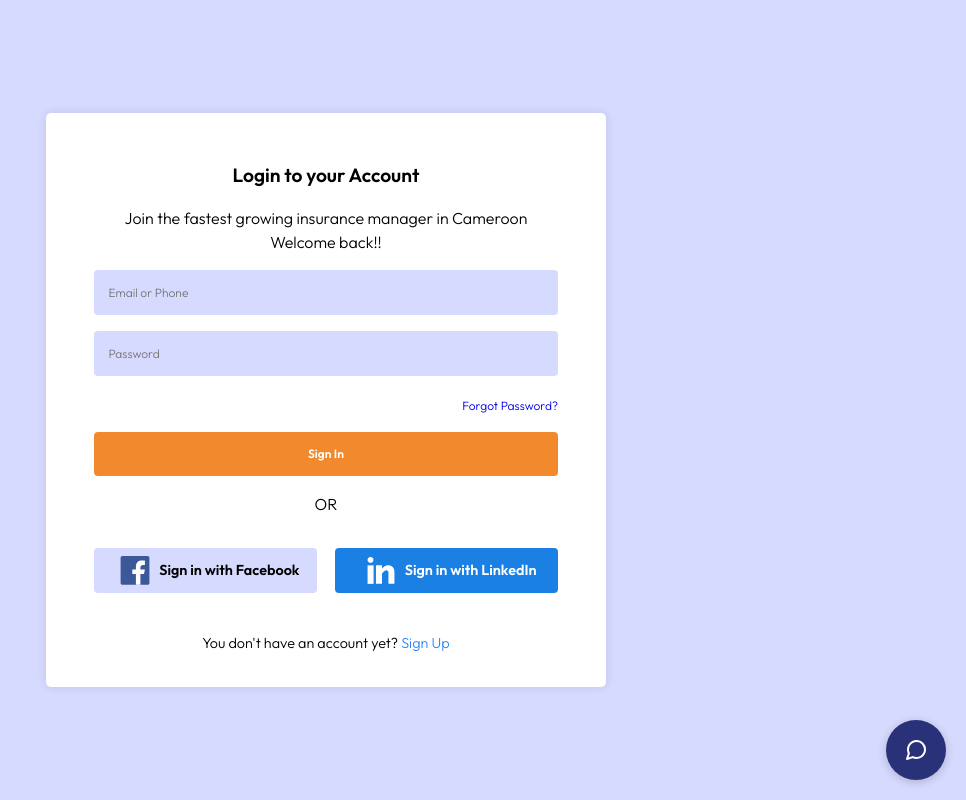
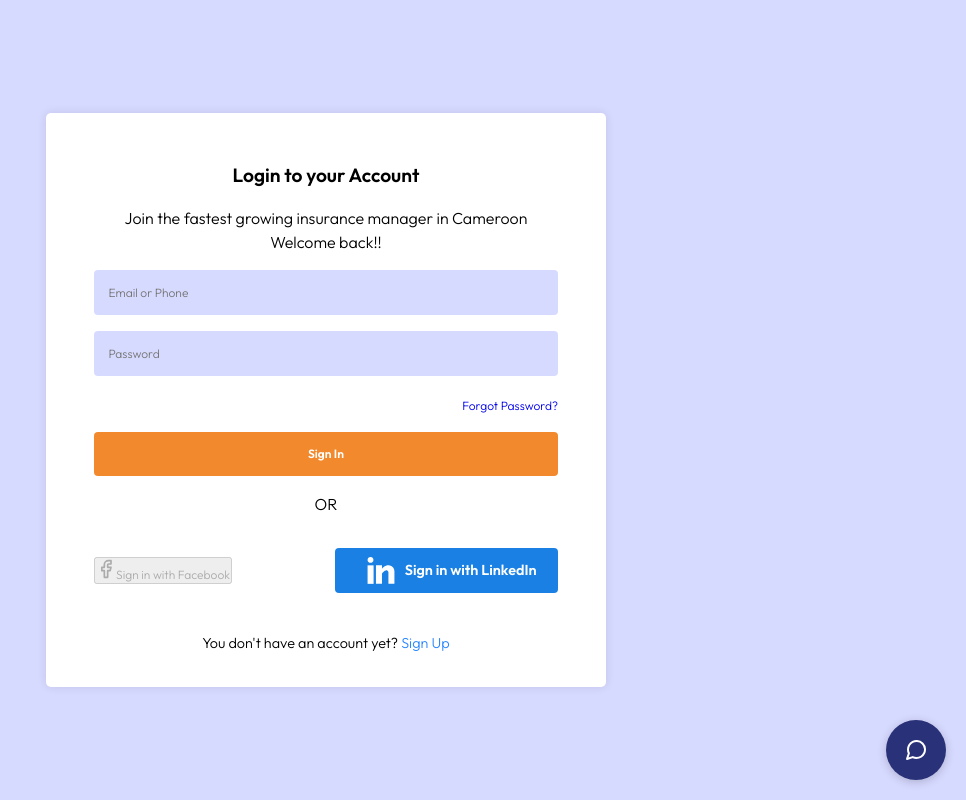
Before and after one commit to FRITZON/harpie_front, a React (Create React App) app: page /auth/login in a window 1280 px wide. Shown: the whole page, without its empty margins (314-1280 px from the left). Built offline with nearby package versions, Linux system fonts and the light colour scheme.

Commit message:
no change

```diff
--- a/src/pages/auth/login/buttons/FacebookSignIn.js
+++ b/src/pages/auth/login/buttons/FacebookSignIn.js
@@ -1,70 +1,122 @@
 import React, { useState, useEffect } from 'react';
-import { ReactComponent as Facebook } from '../../../../assets/svg/facebook.svg';
+import { Facebook } from 'lucide-react'; // Using lucide-react instead of direct SVG import
 
 const FacebookSignIn = () => {
-  const [isFBSDKLoaded, setIsFBSDKLoaded] = useState(false);
-  const [isHttps, setIsHttps] = useState(false);
+  const [fbStatus, setFbStatus] = useState({
+    isSDKLoaded: false,
+    isInitialized: false,
+    error: null
+  });
 
   useEffect(() => {
-    // Check if the current page is served over HTTPS
-    setIsHttps(window.location.protocol === 'https:');
-
-    const loadFacebookSDK = () => {
-      window.fbAsyncInit = function() {
-        window.FB.init({
-          appId      : 'YOUR_FACEBOOK_APP_ID',
-          cookie     : true,
-          xfbml      : true,
-          version    : 'v16.0'
-        });
-        window.FB.AppEvents.logPageView();
-        setIsFBSDKLoaded(true);
-      };
-
-      (function(d, s, id){
-        var js, fjs = d.getElementsByTagName(s)[0];
-        if (d.getElementById(id)) {return;}
-        js = d.createElement(s); js.id = id;
-        js.src = "https://connect.facebook.net/en_US/sdk.js";
-        fjs.parentNode.insertBefore(js, fjs);
-      }(document, 'script', 'facebook-jssdk'));
-    };
-
-    loadFacebookSDK();
-  }, []);
-
-  const handleFacebookLogin = () => {
-    if (!isHttps) {
-      console.error('Facebook Login requires HTTPS. Please serve your app over HTTPS.');
+    // Check if we're on HTTPS
+    if (window.location.protocol !== 'https:') {
+      setFbStatus(prev => ({ ...prev, error: 'Facebook Login requires HTTPS' }));
       return;
     }
 
-    if (!isFBSDKLoaded) {
-      console.log('Facebook SDK is not loaded yet. Please try again in a moment.');
+    // Initialize Facebook SDK
+    const initFacebookSDK = () => {
+      return new Promise((resolve) => {
+        // Only load SDK once
+        if (window.FB) {
+          resolve();
+          return;
+        }
+
+        // Load the SDK
+        window.fbAsyncInit = function() {
+          window.FB.init({
+            appId: 'YOUR_FACEBOOK_APP_ID',
+            cookie: true,
+            xfbml: true,
+            version: 'v18.0'
+          });
+          setFbStatus(prev => ({ ...prev, isInitialized: true }));
+          resolve();
+        };
+
+        // Load SDK script
+        const script = document.createElement('script');
+        script.src = "https://connect.facebook.net/en_US/sdk.js";
+        script.async = true;
+        script.defer = true;
+        script.id = 'facebook-jssdk';
+
+        script.onload = () => {
+          setFbStatus(prev => ({ ...prev, isSDKLoaded: true }));
+        };
+
+        document.body.appendChild(script);
+      });
+    };
+
+    initFacebookSDK().catch(error => {
+      setFbStatus(prev => ({ ...prev, error: 'Failed to load Facebook SDK' }));
+      console.error('Facebook SDK initialization error:', error);
+    });
+
+    // Cleanup
+    return () => {
+      const script = document.getElementById('facebook-jssdk');
+      if (script) {
+        script.remove();
+      }
+    };
+  }, []);
+
+  const handleFacebookLogin = async () => {
+    if (fbStatus.error) {
+      console.error(fbStatus.error);
       return;
     }
 
-    window.FB.login(function(response) {
-      if (response.authResponse) {
-        console.log('Welcome! Fetching your information....');
-        window.FB.api('/me', {fields: 'name, email'}, function(response) {
-          console.log('Good to see you, ' + response.name + '.');
-          console.log('Email: ' + response.email);
+    if (!fbStatus.isSDKLoaded || !fbStatus.isInitialized) {
+      console.log('Facebook SDK is still initializing. Please wait...');
+      return;
+    }
+
+    try {
+      const response = await new Promise((resolve, reject) => {
+        window.FB.login((response) => {
+          if (response.authResponse) {
+            resolve(response);
+          } else {
+            reject(new Error('User cancelled login or did not fully authorize.'));
+          }
+        }, { scope: 'public_profile,email' });
+      });
+
+      // Get user data
+      const userInfo = await new Promise((resolve, reject) => {
+        window.FB.api('/me', { fields: 'name,email' }, (response) => {
+          if (response.error) {
+            reject(new Error('Failed to fetch user data'));
+          } else {
+            resolve(response);
+          }
         });
-      } else {
-        console.log('User cancelled login or did not fully authorize.');
-      }
-    }, {scope: 'public_profile,email'});
+      });
+
+      console.log('Logged in successfully:', userInfo);
+      // Here you can handle the successful login, e.g.:
+      // await handleSocialLogin('facebook', userInfo);
+
+    } catch (error) {
+      console.error('Facebook login error:', error.message);
+      setFbStatus(prev => ({ ...prev, error: error.message }));
+    }
   };
 
   return (
-    <div
-      className='facebook_button social_auth_btn auth_form_input'
+    <button
+      className="flex items-center justify-center gap-2 w-full px-4 py-2 bg-blue-600 text-white rounded-lg hover:bg-blue-700 disabled:opacity-50 disabled:cursor-not-allowed"
       onClick={handleFacebookLogin}
+      disabled={!fbStatus.isSDKLoaded || !fbStatus.isInitialized || fbStatus.error}
     >
-      <span><Facebook /></span>
-      Sign in with Facebook
-    </div>
+      <Facebook size={20} />
+      <span>Sign in with Facebook</span>
+    </button>
   );
 };
 
--- a/src/pages/auth/login/buttons/GoogleSign.js
+++ b/src/pages/auth/login/buttons/GoogleSign.js
@@ -1,5 +1,6 @@
 import React, { useEffect } from 'react';
 import { postRequest } from '../../../../api';
+import { jwtDecode } from "jwt-decode";
 
 const GoogleSignIn = () => {
   useEffect(() => {
@@ -18,8 +19,8 @@ const GoogleSignIn = () => {
     authenticate_google(response)
     console.log(response)
     console.log('-=========================')
-    // const userObject = jwtDecode(response.credential);
-    // console.log(userObject);
+    const userObject = jwtDecode(response.credential);
+    console.log(userObject);
   };
 
   const authenticate_google = async(google_payload) => {
```
